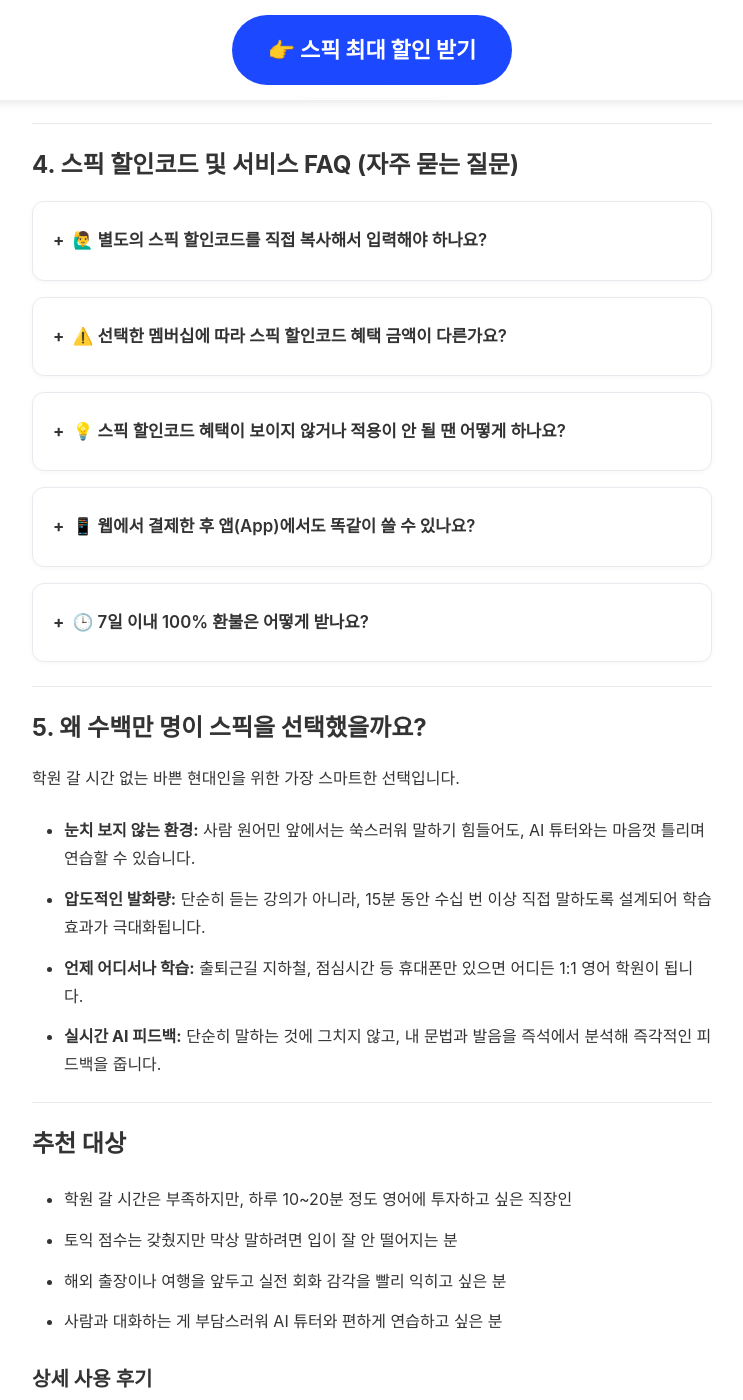
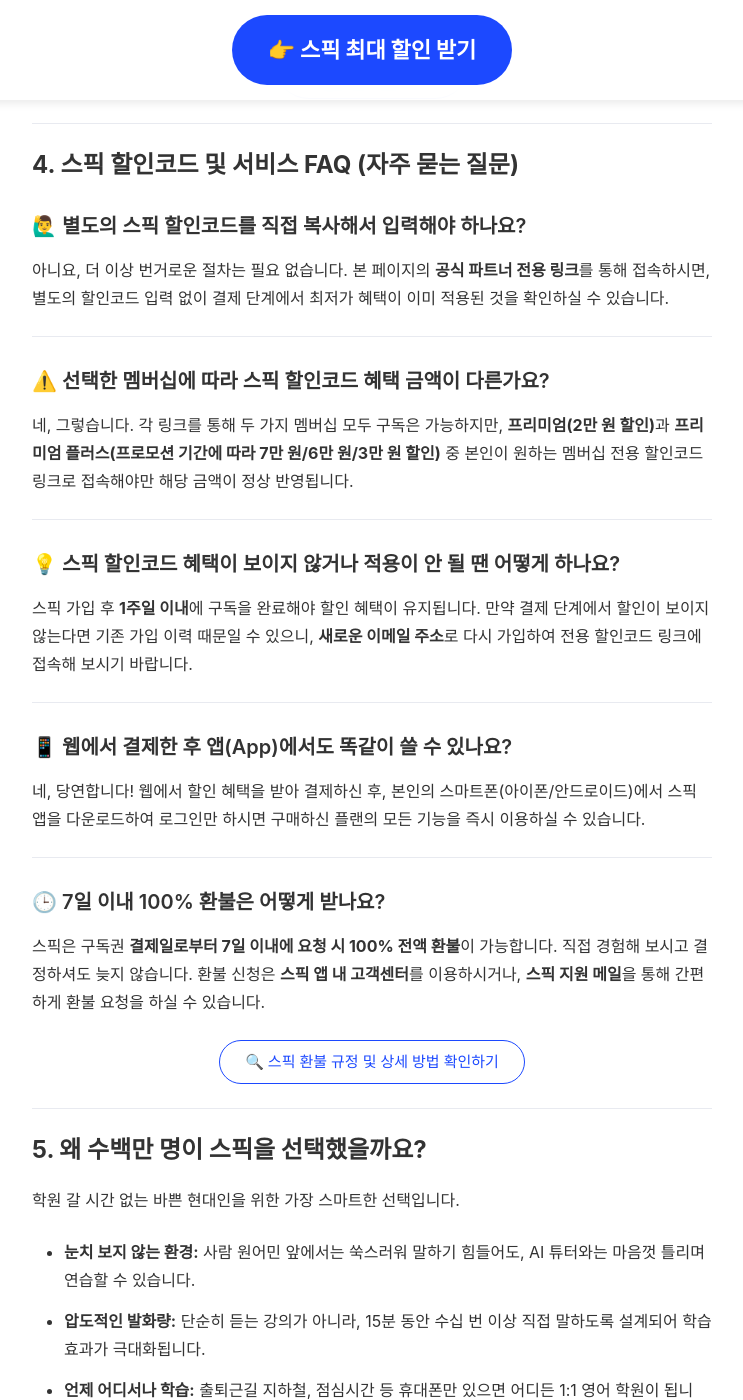
Before and after one commit to kjsjdw/speak_event_page, a Jekyll site: the page built from content/main-page-content.md, in a window 1280 px wide and 1400 px high, scrolled down 4126 px. Shown: the whole window, without its empty margins (268-1011 px from the left). Built offline with Jekyll 4.4.1, drawn with Linux system fonts in a browser that asks for light colours; some web fonts are replaced.

Commit message:
Update 05-faq.md

```diff
--- a/content/sections/05-faq.md
+++ b/content/sections/05-faq.md
@@ -1,44 +1,35 @@
 ## 4. 스픽 할인코드 및 서비스 FAQ (자주 묻는 질문)
 
-<details>
-<summary>🙋‍♂️ 별도의 스픽 할인코드를 직접 복사해서 입력해야 하나요?</summary>
-<p>
-  아니요, 더 이상 번거로운 절차는 필요 없습니다. 본 페이지의 <strong>공식 파트너 전용 링크</strong>를 통해 접속하시면, 별도의 할인코드 입력 없이 결제 단계에서 최저가 혜택이 이미 적용된 것을 확인하실 수 있습니다.
-</p>
-</details>
+<div>
+  <h3>🙋‍♂️ 별도의 스픽 할인코드를 직접 복사해서 입력해야 하나요?</h3>
+  <p>아니요, 더 이상 번거로운 절차는 필요 없습니다. 본 페이지의 <strong>공식 파트너 전용 링크</strong>를 통해 접속하시면, 별도의 할인코드 입력 없이 결제 단계에서 최저가 혜택이 이미 적용된 것을 확인하실 수 있습니다.</p>
 
-<details>
-<summary>⚠️ 선택한 멤버십에 따라 스픽 할인코드 혜택 금액이 다른가요?</summary>
-<p>
-  네, 그렇습니다. 각 링크를 통해 두 가지 멤버십 모두 구독은 가능하지만, <strong>프리미엄(2만 원 할인)</strong>과 <strong>프리미엄 플러스(프로모션 기간에 따라 7만 원/6만 원/3만 원 할인)</strong> 중 본인이 원하는 멤버십 전용 할인코드 링크로 접속해야만 해당 금액이 정상 반영됩니다.
-</p>
-</details>
+  <hr>
 
-<details>
-<summary>💡 스픽 할인코드 혜택이 보이지 않거나 적용이 안 될 땐 어떻게 하나요?</summary>
-<p>
-  스픽 가입 후 <strong>1주일 이내</strong>에 구독을 완료해야 할인 혜택이 유지됩니다. 만약 결제 단계에서 할인이 보이지 않는다면 기존 가입 이력 때문일 수 있으니, <strong>새로운 이메일 주소</strong>로 다시 가입하여 전용 할인코드 링크에 접속해 보시기 바랍니다.
-</p>
-</details>
+  <h3>⚠️ 선택한 멤버십에 따라 스픽 할인코드 혜택 금액이 다른가요?</h3>
+  <p>네, 그렇습니다. 각 링크를 통해 두 가지 멤버십 모두 구독은 가능하지만, <strong>프리미엄(2만 원 할인)</strong>과 <strong>프리미엄 플러스(프로모션 기간에 따라 7만 원/6만 원/3만 원 할인)</strong> 중 본인이 원하는 멤버십 전용 할인코드 링크로 접속해야만 해당 금액이 정상 반영됩니다.</p>
 
-<details>
-<summary>📱 웹에서 결제한 후 앱(App)에서도 똑같이 쓸 수 있나요?</summary>
-<p>네, 당연합니다! 웹에서 할인 혜택을 받아 결제하신 후, 본인의 스마트폰(아이폰/안드로이드)에서 스픽 앱을 다운로드하여 로그인만 하시면 구매하신 플랜의 모든 기능을 즉시 이용하실 수 있습니다.</p>
-</details>
+  <hr>
 
-<details>
-<summary>🕒 7일 이내 100% 환불은 어떻게 받나요?</summary>
-<p>스픽은 구독권 <strong>결제일로부터 7일 이내에 요청 시 100% 전액 환불</strong>이 가능합니다. 직접 경험해 보시고 결정하셔도 늦지 않습니다. 환불 신청은 <strong>스픽 앱 내 고객센터</strong>를 이용하시거나, <strong>스픽 지원 메일</strong>을 통해 간편하게 환불 요청을 하실 수 있습니다.</p>
+  <h3>💡 스픽 할인코드 혜택이 보이지 않거나 적용이 안 될 땐 어떻게 하나요?</h3>
+  <p>스픽 가입 후 <strong>1주일 이내</strong>에 구독을 완료해야 할인 혜택이 유지됩니다. 만약 결제 단계에서 할인이 보이지 않는다면 기존 가입 이력 때문일 수 있으니, <strong>새로운 이메일 주소</strong>로 다시 가입하여 전용 할인코드 링크에 접속해 보시기 바랍니다.</p>
+
+  <hr>
+
+  <h3>📱 웹에서 결제한 후 앱(App)에서도 똑같이 쓸 수 있나요?</h3>
+  <p>네, 당연합니다! 웹에서 할인 혜택을 받아 결제하신 후, 본인의 스마트폰(아이폰/안드로이드)에서 스픽 앱을 다운로드하여 로그인만 하시면 구매하신 플랜의 모든 기능을 즉시 이용하실 수 있습니다.</p>
+
+  <hr>
+
+  <h3>🕒 7일 이내 100% 환불은 어떻게 받나요?</h3>
+  <p>스픽은 구독권 <strong>결제일로부터 7일 이내에 요청 시 100% 전액 환불</strong>이 가능합니다. 직접 경험해 보시고 결정하셔도 늦지 않습니다. 환불 신청은 <strong>스픽 앱 내 고객센터</strong>를 이용하시거나, <strong>스픽 지원 메일</strong>을 통해 간편하게 환불 요청을 하실 수 있습니다.</p>
+</div>
 
 <div style="text-align: center; margin: 20px 0;">
-
   <a href="/refund/" title='스픽 100% 환불 규정 및 신청 방법 안내' style="text-decoration: none; display: inline-block; width: auto; padding: 8px 25px; color: #1c49ff; background-color: #ffffff; border: 1px solid #1c49ff; border-radius: 50px; font-size: 15px; font-weight: 500;">
-
-    🔍 스픽 환불 규정 및<br>상세 방법 확인하기
+    🔍 스픽 환불 규정 및 상세 방법 확인하기
   </a>
 </div>
-
-</details>
 
 <script type="application/ld+json">
 {
@@ -63,7 +54,7 @@
       "name": "선택한 멤버십에 따라 스픽 할인코드 혜택 금액이 다른가요?",
       "acceptedAnswer": {
         "@type": "Answer",
-        "text": "네, 그렇습니다. 각 링크를 통해 두 가지 멤버십 모두 구독은 가능하지만, 프리미엄(2만 원 할인)과 프리미엄 플러스(프로모션 기간에따라 7만 원/6만 원/3만 원 할인) 중 본인이 원하는 멤버십 전용 할인코드 링크로 접속해야만 해당 금액이 정상 반영됩니다."
+        "text": "네, 그렇습니다. 각 링크를 통해 두 가지 멤버십 모두 구독은 가능하지만, 프리미엄(2만 원 할인)과 프리미엄 플러스(프로모션 기간에 따라 7만 원/6만 원/3만 원 할인) 중 본인이 원하는 멤버십 전용 할인코드 링크로 접속해야만 해당 금액이 정상 반영됩니다."
       }
     },
     {
@@ -81,8 +72,15 @@
         "@type": "Answer",
         "text": "네, 당연합니다! 웹에서 할인 혜택을 받아 결제하신 후, 본인의 스마트폰(아이폰/안드로이드)에서 스픽 앱을 다운로드하여 로그인만 하시면 구매하신 플랜의 모든 기능을 즉시 이용하실 수 있습니다."
       }
+    },
+    {
+      "@type": "Question",
+      "name": "7일 이내 100% 환불은 어떻게 받나요?",
+      "acceptedAnswer": {
+        "@type": "Answer",
+        "text": "스픽은 구독권 결제일로부터 7일 이내에 요청 시 100% 전액 환불이 가능합니다. 직접 경험해 보시고 결정하셔도 늦지 않습니다. 환불 신청은 스픽 앱 내 고객센터를 이용하시거나, 스픽 지원 메일을 통해 간편하게 환불 요청을 하실 수 있습니다."
+      }
     }
-
   ]
 }
 </script>
```
